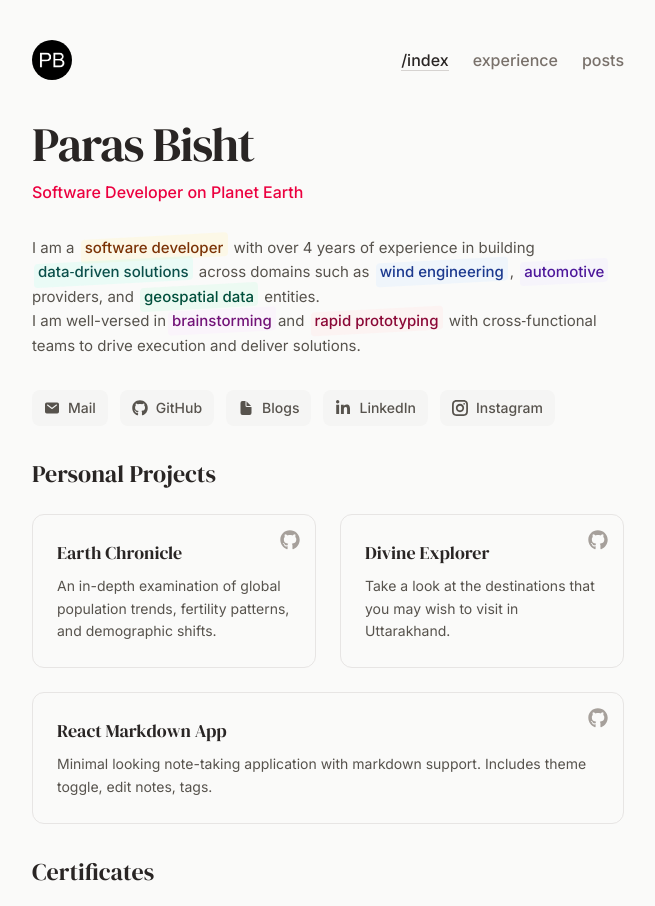
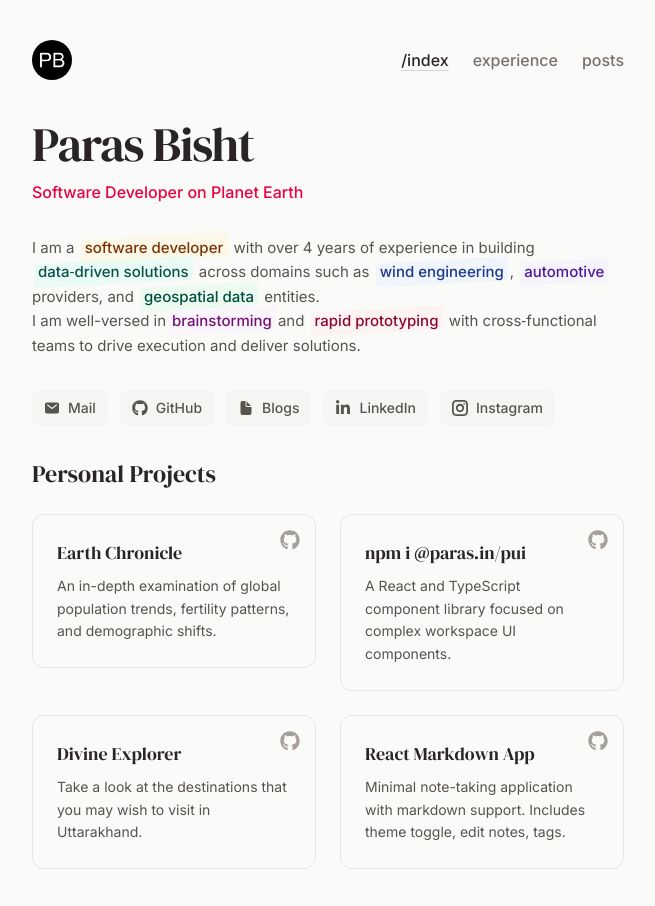
Before and after one commit to itsparasbisht/new-portfolio, a Next.js app: page / in a window 1280 px wide. Shown: the top 906 px of the page, without its empty margins (312-967 px from the left). Built offline with nearby package versions, Linux system fonts and the light colour scheme.

Commit message:
added pui project

```diff
--- a/src/app/experience/page.tsx
+++ b/src/app/experience/page.tsx
@@ -115,7 +115,7 @@ export default function Experience() {
         </p>
         <div className="mt-8 flex justify-center">
           <Image
-            src="/profile-photo.jpg"
+            src="/paras-profile-photo.jpg"
             alt="Paras Bisht"
             width={500}
             height={375}
--- a/src/app/page.tsx
+++ b/src/app/page.tsx
@@ -151,6 +151,36 @@ export default function Home() {
 
         <article className="group relative">
           <a
+            href="https://main--6a46985e273c71987463da96.chromatic.com/?path=/docs/components-fileexplorer--docs"
+            target="_blank"
+            rel="noopener noreferrer"
+            className="block overflow-hidden rounded-xl border border-stone-200 bg-stone-50 p-6 transition-all duration-300 group-hover:border-blue-300 group-hover:shadow-lg group-hover:shadow-blue-100"
+          >
+            <div className="absolute inset-0 bg-[radial-gradient(circle_at_100%_0,theme(colors.blue.100/40%),transparent_40%)] opacity-0 transition-opacity duration-500 group-hover:opacity-100"></div>
+            <div className="relative h-full">
+              <h3 className="text-lg font-medium text-stone-800 mb-2 flex items-center">
+                npm i @paras.in/pui
+                <ArrowUpRight className="ml-1.5 h-4 w-4 opacity-0 transition-all duration-300 group-hover:opacity-100 group-hover:translate-x-1 group-hover:-translate-y-1" />
+              </h3>
+              <p className="text-sm leading-relaxed text-stone-600">
+                A React and TypeScript component library focused on complex
+                workspace UI components.
+              </p>
+            </div>
+          </a>
+          <a
+            href="https://github.com/itsparasbisht/pui"
+            target="_blank"
+            rel="noopener noreferrer"
+            className="absolute top-4 right-4 z-10 text-stone-400 transition-colors hover:text-blue-600"
+            aria-label="View Code on GitHub"
+          >
+            <FaGithub className="h-5 w-5" />
+          </a>
+        </article>
+
+        <article className="group relative">
+          <a
             href="https://divine-explorer.netlify.app/"
             target="_blank"
             rel="noopener noreferrer"
@@ -179,7 +209,7 @@ export default function Home() {
           </a>
         </article>
 
-        <article className="group relative md:col-span-2">
+        <article className="group relative">
           <a
             href="https://md-note.netlify.app/"
             target="_blank"
@@ -193,8 +223,8 @@ export default function Home() {
                 <ArrowUpRight className="ml-1.5 h-4 w-4 opacity-0 transition-all duration-300 group-hover:opacity-100 group-hover:translate-x-1 group-hover:-translate-y-1" />
               </h3>
               <p className="text-sm leading-relaxed text-stone-600">
-                Minimal looking note-taking application with markdown support.
-                Includes theme toggle, edit notes, tags.
+                Minimal note-taking application with markdown support. Includes
+                theme toggle, edit notes, tags.
               </p>
             </div>
           </a>
```
Also changed, not shown: public/paras-profile-photo.jpg (renamed from public/profile-photo.jpg).
